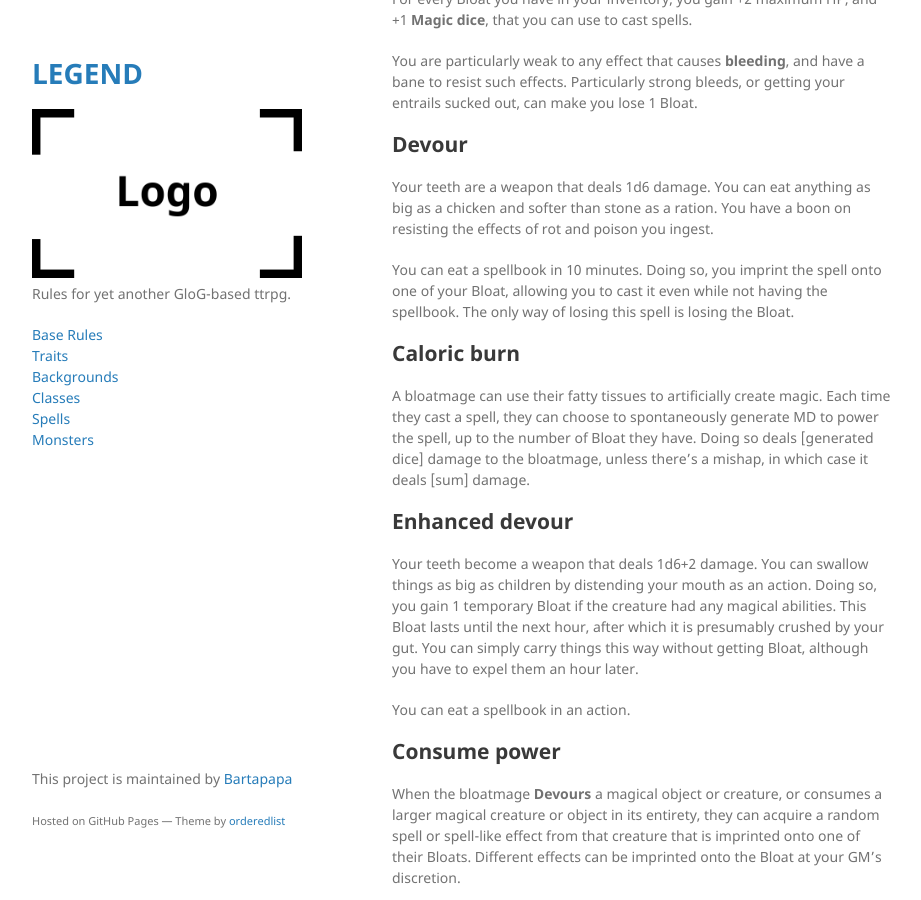
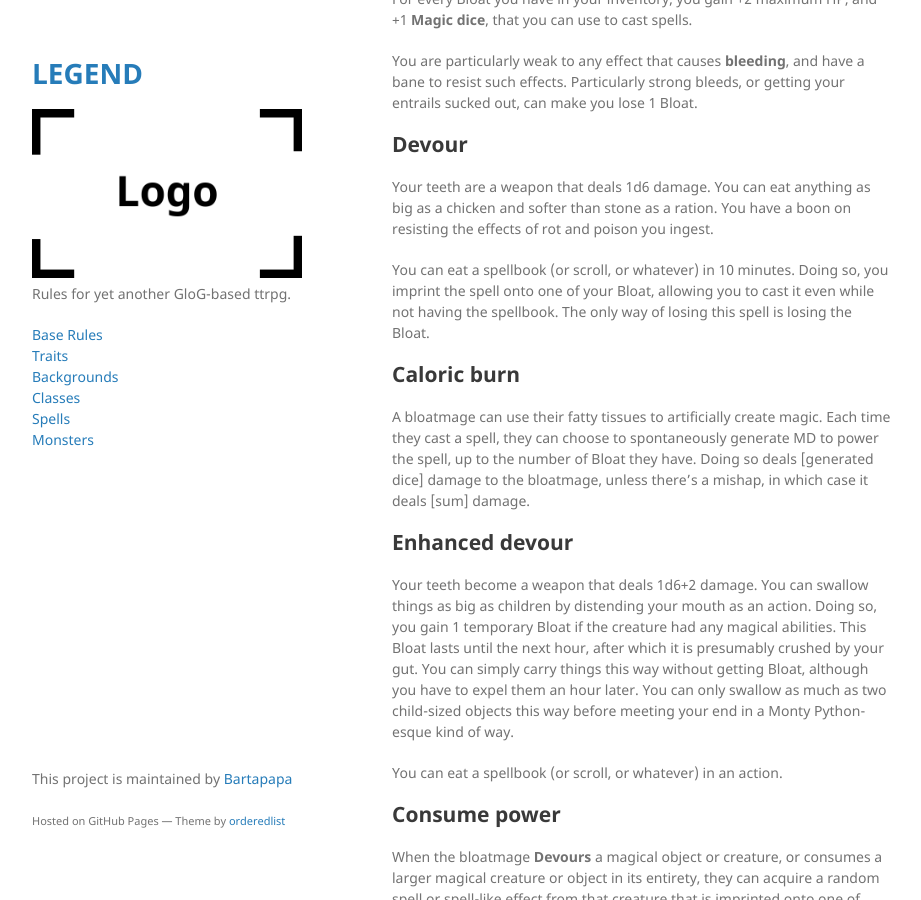
Before and after one commit to Bartapapa/legend, a Jekyll site: the page built from docs/class/bloatmage.md, in a window 1280 px wide and 900 px high, scrolled down 783 px. Shown: the whole window, without its empty margins (178-1099 px from the left). Built offline with Jekyll 4.4.1, drawn with Linux system fonts in a browser that asks for light colours.

Commit message:
Update bloatmage.md

```diff
--- a/docs/class/bloatmage.md
+++ b/docs/class/bloatmage.md
@@ -37,15 +37,15 @@ You are particularly weak to any effect that causes <b>bleeding</b>, and have a
 ## Devour
 Your teeth are a weapon that deals 1d6 damage. You can eat anything as big as a chicken and softer than stone as a ration. You have a boon on resisting the effects of rot and poison you ingest.
 
-You can eat a spellbook in 10 minutes. Doing so, you imprint the spell onto one of your Bloat, allowing you to cast it even while not having the spellbook. The only way of losing this spell is losing the Bloat.
+You can eat a spellbook (or scroll, or whatever) in 10 minutes. Doing so, you imprint the spell onto one of your Bloat, allowing you to cast it even while not having the spellbook. The only way of losing this spell is losing the Bloat.
 
 ## Caloric burn
 A bloatmage can use their fatty tissues to artificially create magic. Each time they cast a spell, they can choose to spontaneously generate MD to power the spell, up to the number of Bloat they have. Doing so deals [generated dice] damage to the bloatmage, unless there's a mishap, in which case it deals [sum] damage.
 
 ## Enhanced devour
-Your teeth become a weapon that deals 1d6+2 damage. You can swallow things as big as children by distending your mouth as an action. Doing so, you gain 1 temporary Bloat if the creature had any magical abilities. This Bloat lasts until the next hour, after which it is presumably crushed by your gut. You can simply carry things this way without getting Bloat, although you have to expel them an hour later.
+Your teeth become a weapon that deals 1d6+2 damage. You can swallow things as big as children by distending your mouth as an action. Doing so, you gain 1 temporary Bloat if the creature had any magical abilities. This Bloat lasts until the next hour, after which it is presumably crushed by your gut. You can simply carry things this way without getting Bloat, although you have to expel them an hour later. You can only swallow as much as two child-sized objects this way before meeting your end in a Monty Python-esque kind of way.
 
-You can eat a spellbook in an action.
+You can eat a spellbook (or scroll, or whatever) in an action.
 
 ## Consume power
 When the bloatmage <b>Devours</b> a magical object or creature, or consumes a larger magical creature or object in its entirety, they can acquire a random spell or spell-like effect from that creature that is imprinted onto one of their Bloats. Different effects can be imprinted onto the Bloat at your GM's discretion.
```
